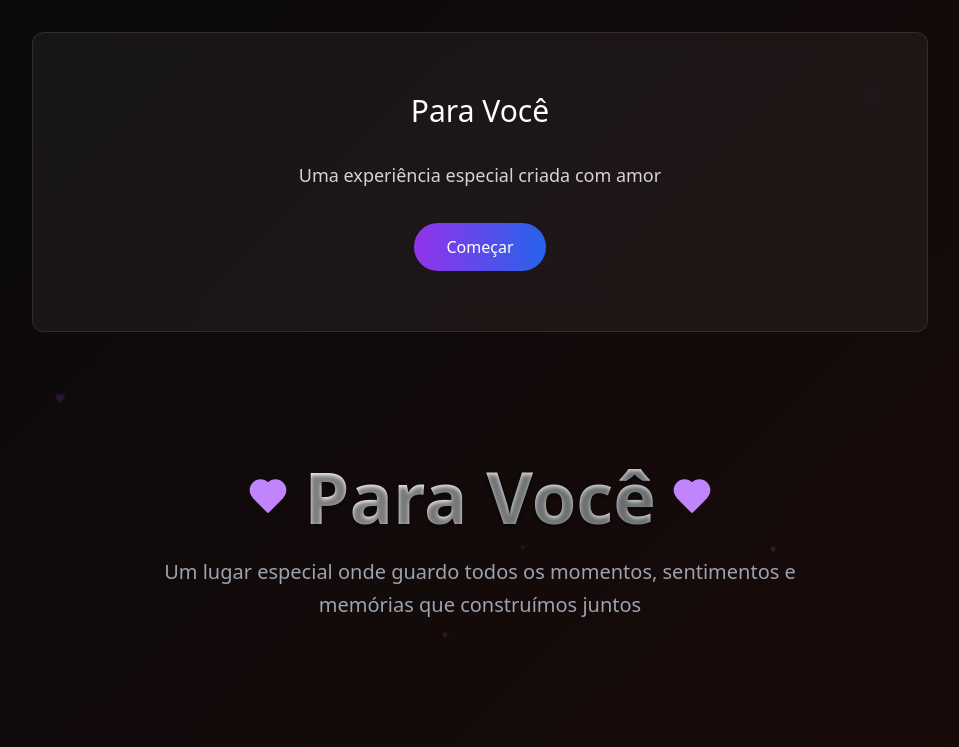
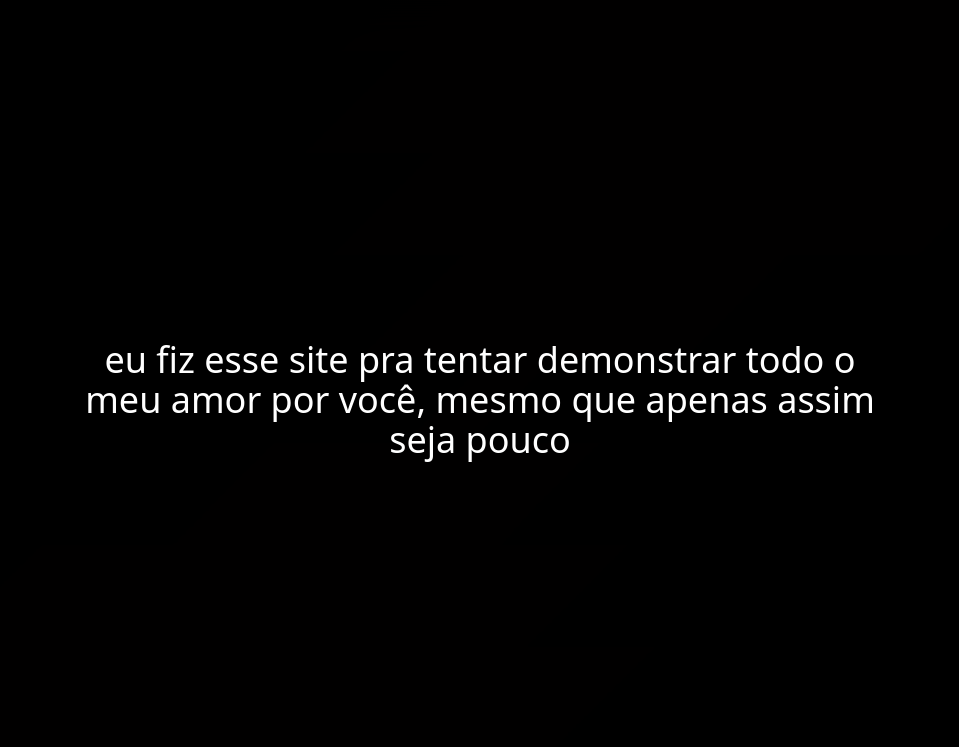
Before and after one commit to mzzvxm/amor, a React (Vite) app: page / in a window 1280 px wide. Shown: the top 747 px of the page, without its empty margins (160-1119 px from the left). Built offline with nearby package versions, Linux system fonts and the light colour scheme.

Commit message:
Refactor: Adjust poem display and timing
-   Modified the poem section to display each line for a specified duration.
-   Adjusted the initial display to start with the "oi meu amor" message.
-   Ensured other elements appear as the poem progresses.

```diff
--- a/src/components/PoemSection.tsx
+++ b/src/components/PoemSection.tsx
@@ -1,12 +1,13 @@
 
 import { useEffect, useState } from 'react';
-import { ChevronRight } from 'lucide-react';
 
-const PoemSection = () => {
+interface PoemSectionProps {
+  onProgressUpdate?: (progress: number) => void;
+}
+
+const PoemSection = ({ onProgressUpdate }: PoemSectionProps) => {
   const [currentPhase, setCurrentPhase] = useState<'welcome' | 'poem'>('welcome');
   const [currentLineIndex, setCurrentLineIndex] = useState(0);
-  const [showNext, setShowNext] = useState(false);
-  const [isFullscreen, setIsFullscreen] = useState(false);
   const [isComplete, setIsComplete] = useState(false);
 
   const welcomeLines = [
@@ -47,62 +48,58 @@ const PoemSection = () => {
     return lines[currentLineIndex] || '';
   };
 
+  const getLineDuration = (line: string) => {
+    return line.length > 50 ? 5000 : 3000;
+  };
+
+  const getTotalLines = () => {
+    return welcomeLines.length + poemLines.length;
+  };
+
+  const getCurrentProgress = () => {
+    const totalWelcomeLines = welcomeLines.length;
+    if (currentPhase === 'welcome') {
+      return currentLineIndex + 1;
+    } else {
+      return totalWelcomeLines + currentLineIndex + 1;
+    }
+  };
+
   useEffect(() => {
-    if (!isFullscreen) return;
+    if (isComplete) return;
 
     const lines = getCurrentLines();
-    if (currentLineIndex < lines.length) {
-      const timer = setTimeout(() => setShowNext(true), 3000);
-      return () => clearTimeout(timer);
+    const currentLine = getCurrentLine();
+    const duration = getLineDuration(currentLine);
+
+    // Notify parent about progress
+    if (onProgressUpdate) {
+      const progress = getCurrentProgress();
+      const total = getTotalLines();
+      onProgressUpdate((progress / total) * 100);
+    }
+
+    const timer = setTimeout(() => {
+      if (currentLineIndex < lines.length - 1) {
+        setCurrentLineIndex(prev => prev + 1);
       } else if (currentPhase === 'welcome') {
         // Passou por todas as linhas de boas-vindas, vai para o poema
-      const timer = setTimeout(() => {
         setCurrentPhase('poem');
         setCurrentLineIndex(0);
-        setShowNext(false);
-      }, 2000);
-      return () => clearTimeout(timer);
       } else {
         // Terminou o poema
         setIsComplete(true);
+        if (onProgressUpdate) {
+          onProgressUpdate(100);
         }
-  }, [currentLineIndex, currentPhase, isFullscreen]);
+      }
+    }, duration);
 
-  const nextLine = () => {
-    const lines = getCurrentLines();
-    if (currentLineIndex < lines.length - 1) {
-      setCurrentLineIndex(prev => prev + 1);
-      setShowNext(false);
-    }
-  };
+    return () => clearTimeout(timer);
+  }, [currentLineIndex, currentPhase, isComplete, onProgressUpdate]);
 
-  const startExperience = () => {
-    setIsFullscreen(true);
-  };
-
-  const exitFullscreen = () => {
-    setIsFullscreen(false);
-    setCurrentPhase('welcome');
-    setCurrentLineIndex(0);
-    setShowNext(false);
-    setIsComplete(false);
-  };
-
-  if (!isFullscreen) {
-    return (
-      <div className="glass-effect rounded-xl p-12 text-center min-h-[300px] flex flex-col justify-center">
-        <h2 className="text-3xl font-light mb-8 text-white">Para Você</h2>
-        <p className="text-lg text-gray-300 mb-8 leading-relaxed">
-          Uma experiência especial criada com amor
-        </p>
-        <button
-          onClick={startExperience}
-          className="mx-auto px-8 py-3 bg-gradient-to-r from-purple-600 to-blue-600 text-white rounded-full hover:from-purple-700 hover:to-blue-700 transition-all duration-300 transform hover:scale-105"
-        >
-          Começar
-        </button>
-      </div>
-    );
+  if (isComplete) {
+    return null;
   }
 
   return (
@@ -128,33 +125,7 @@ const PoemSection = () => {
             </div>
           </div>
         </div>
-
-        {showNext && !isComplete && (
-          <button
-            onClick={nextLine}
-            className="mt-12 flex items-center gap-3 mx-auto text-purple-300 hover:text-purple-200 transition-colors animate-fadeInUp group"
-          >
-            <span className="text-lg">Continue...</span>
-            <ChevronRight size={24} className="group-hover:translate-x-1 transition-transform" />
-          </button>
-        )}
-
-        {isComplete && (
-          <button
-            onClick={exitFullscreen}
-            className="mt-12 px-6 py-3 bg-gradient-to-r from-purple-600 to-blue-600 text-white rounded-full hover:from-purple-700 hover:to-blue-700 transition-all duration-300 animate-fadeInUp"
-          >
-            Continuar para o site
-          </button>
-        )}
       </div>
-
-      <button
-        onClick={exitFullscreen}
-        className="absolute top-8 right-8 text-white hover:text-gray-300 transition-colors text-xl"
-      >
-        ✕
-      </button>
     </div>
   );
 };
--- a/src/pages/Index.tsx
+++ b/src/pages/Index.tsx
@@ -9,34 +9,57 @@ import FloatingHearts from '../components/FloatingHearts';
 import { Heart } from 'lucide-react';
 
 const Index = () => {
-  const [showMainContent, setShowMainContent] = useState(false);
+  const [poemProgress, setPoemProgress] = useState(0);
+  const [showHeader, setShowHeader] = useState(false);
+  const [showDaysCounter, setShowDaysCounter] = useState(false);
+  const [showLoveQuestions, setShowLoveQuestions] = useState(false);
+  const [showMemoriesGallery, setShowMemoriesGallery] = useState(false);
+  const [showSpotifyPlayer, setShowSpotifyPlayer] = useState(false);
+  const [showFooter, setShowFooter] = useState(false);
 
-  useEffect(() => {
-    // Escuta quando o poema é completado (pode ser implementado com context se necessário)
-    // Por agora, vamos mostrar o conteúdo principal após um delay
-    const timer = setTimeout(() => {
-      setShowMainContent(true);
-    }, 1000);
+  const handlePoemProgress = (progress: number) => {
+    setPoemProgress(progress);
 
-    return () => clearTimeout(timer);
-  }, []);
+    // Show elements progressively based on poem progress
+    if (progress >= 20 && !showHeader) {
+      setShowHeader(true);
+    }
+    if (progress >= 35 && !showDaysCounter) {
+      setShowDaysCounter(true);
+    }
+    if (progress >= 50 && !showLoveQuestions) {
+      setShowLoveQuestions(true);
+    }
+    if (progress >= 70 && !showMemoriesGallery) {
+      setShowMemoriesGallery(true);
+    }
+    if (progress >= 85 && !showSpotifyPlayer) {
+      setShowSpotifyPlayer(true);
+    }
+    if (progress >= 100 && !showFooter) {
+      setShowFooter(true);
+    }
+  };
 
   return (
     <div className="min-h-screen relative overflow-hidden">
       <FloatingHearts />
 
       <div className="relative z-10 container mx-auto px-4 py-8">
-        {/* Poem Section - Always visible */}
+        {/* Poem Section - Always visible when not complete */}
+        {poemProgress < 100 && (
           <section className="max-w-4xl mx-auto mb-16">
-          <PoemSection />
+            <PoemSection onProgressUpdate={handlePoemProgress} />
           </section>
+        )}
 
-        {/* Main Content - Shows after poem */}
-        <div className={`space-y-16 transition-all duration-1000 ${
-          showMainContent ? 'opacity-100 translate-y-0' : 'opacity-0 translate-y-10'
+        {/* Main Content - Shows progressively */}
+        <div className="space-y-16">
+          {/* Header */}
+          {showHeader && (
+            <header className={`text-center py-16 transition-all duration-1000 ${
+              showHeader ? 'opacity-100 translate-y-0' : 'opacity-0 translate-y-10'
             }`}>
-          {/* Header */}
-          <header className="text-center py-16">
               <div className="flex items-center justify-center gap-4 mb-6">
                 <Heart className="text-purple-400 animate-pulse-heart fill-current" size={40} />
                 <h1 className="text-5xl md:text-7xl font-bold text-shadow bg-gradient-to-r from-white to-gray-300 bg-clip-text text-transparent">
@@ -48,29 +71,49 @@ const Index = () => {
                 Um lugar especial onde guardo todos os momentos, sentimentos e memórias que construímos juntos
               </p>
             </header>
+          )}
 
           {/* Days Counter */}
-          <section className="max-w-md mx-auto">
+          {showDaysCounter && (
+            <section className={`max-w-md mx-auto transition-all duration-1000 ${
+              showDaysCounter ? 'opacity-100 translate-y-0' : 'opacity-0 translate-y-10'
+            }`}>
               <DaysCounter />
             </section>
+          )}
 
           {/* Love Questions */}
-          <section className="max-w-3xl mx-auto">
+          {showLoveQuestions && (
+            <section className={`max-w-3xl mx-auto transition-all duration-1000 ${
+              showLoveQuestions ? 'opacity-100 translate-y-0' : 'opacity-0 translate-y-10'
+            }`}>
               <LoveQuestions />
             </section>
+          )}
 
           {/* Memories Gallery */}
-          <section className="max-w-6xl mx-auto">
+          {showMemoriesGallery && (
+            <section className={`max-w-6xl mx-auto transition-all duration-1000 ${
+              showMemoriesGallery ? 'opacity-100 translate-y-0' : 'opacity-0 translate-y-10'
+            }`}>
               <MemoriesGallery />
             </section>
+          )}
 
           {/* Spotify Player */}
-          <section className="max-w-2xl mx-auto">
+          {showSpotifyPlayer && (
+            <section className={`max-w-2xl mx-auto transition-all duration-1000 ${
+              showSpotifyPlayer ? 'opacity-100 translate-y-0' : 'opacity-0 translate-y-10'
+            }`}>
               <SpotifyPlayer />
             </section>
+          )}
 
           {/* Footer */}
-          <footer className="text-center py-16">
+          {showFooter && (
+            <footer className={`text-center py-16 transition-all duration-1000 ${
+              showFooter ? 'opacity-100 translate-y-0' : 'opacity-0 translate-y-10'
+            }`}>
               <div className="glass-effect rounded-xl p-8 max-w-2xl mx-auto">
                 <div className="flex items-center justify-center gap-2 mb-4">
                   <Heart className="text-purple-400 fill-current animate-pulse-heart" size={24} />
@@ -85,6 +128,7 @@ const Index = () => {
                 </p>
               </div>
             </footer>
+          )}
         </div>
       </div>
     </div>
```
Lines whose indentation alone changed are shown as unchanged.
